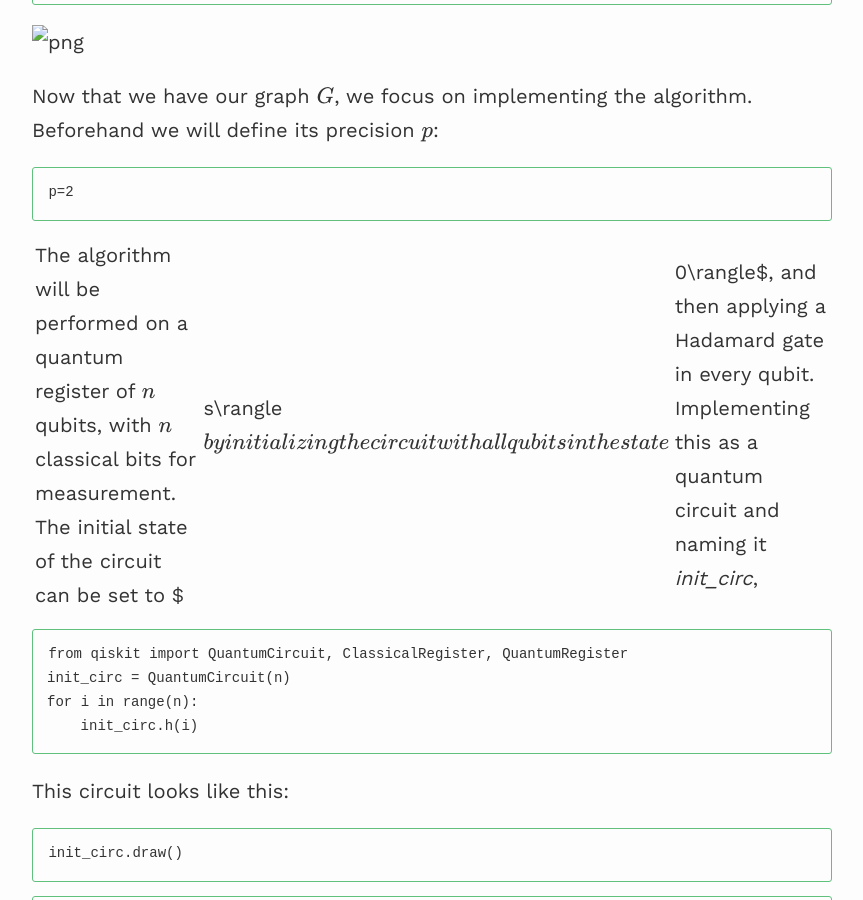
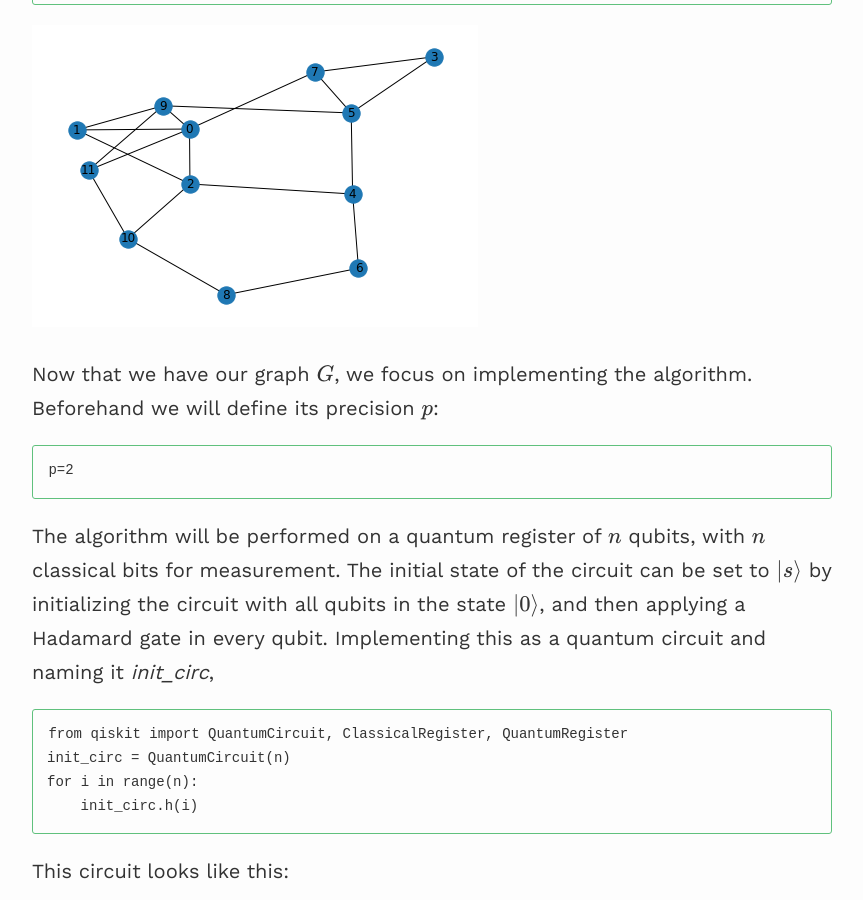
Before and after one commit to sebasparis/sebasparis.github.io, a Jekyll site: the page built from _projects/1_project.md, in a window 1280 px wide and 900 px high, scrolled down 2998 px. Shown: the whole window, without its empty margins (208-1071 px from the left). Built offline with Jekyll 4.4.1, drawn with Linux system fonts in a browser that asks for light colours; nearby versions of some CDN libraries; formulas are drawn with MathJax 3.

Commit message:
Corrected a mistake in image paths.

````diff
--- a/_projects/1_project.md
+++ b/_projects/1_project.md
@@ -88,7 +88,7 @@ nx.draw(G,with_labels=True)
 
 
 
-![png](assets/images/output_7_0.png)
+![png](/assets/images/output_7_0.png)
 
 
 
@@ -99,7 +99,7 @@ Now that we have our graph $G$, we focus on implementing the algorithm. Beforeha
 p=2
 ```
 
-The algorithm will be performed on a quantum register of $n$ qubits, with $n$ classical bits for measurement. The initial state of the circuit can be set to $|s\rangle$ by initializing the circuit with all qubits in the state $|0\rangle$, and then applying a Hadamard gate in every qubit. Implementing this as a quantum circuit and naming it <i>init_circ</i>,
+The algorithm will be performed on a quantum register of $n$ qubits, with $n$ classical bits for measurement. The initial state of the circuit can be set to $\|s\rangle$ by initializing the circuit with all qubits in the state $\|0\rangle$, and then applying a Hadamard gate in every qubit. Implementing this as a quantum circuit and naming it <i>init_circ</i>,
 
 
 ```python
@@ -462,4 +462,4 @@ nx.draw(G, node_color=color_map, with_labels=True)
 
 
 
-![png](assets/images/output_38_0.png)
+![png](/assets/images/output_38_0.png)
````
